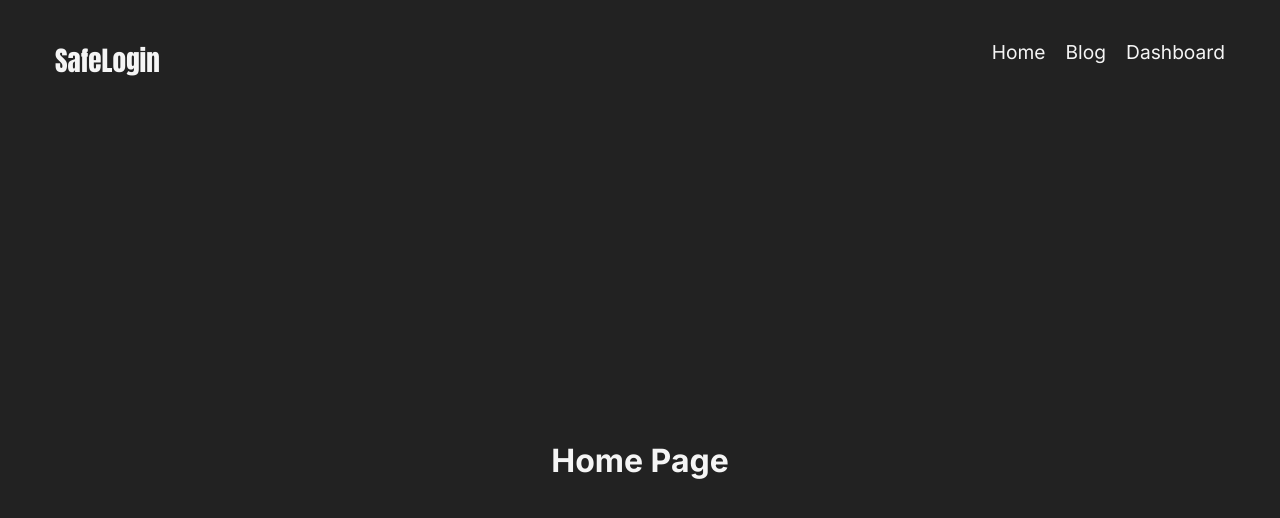
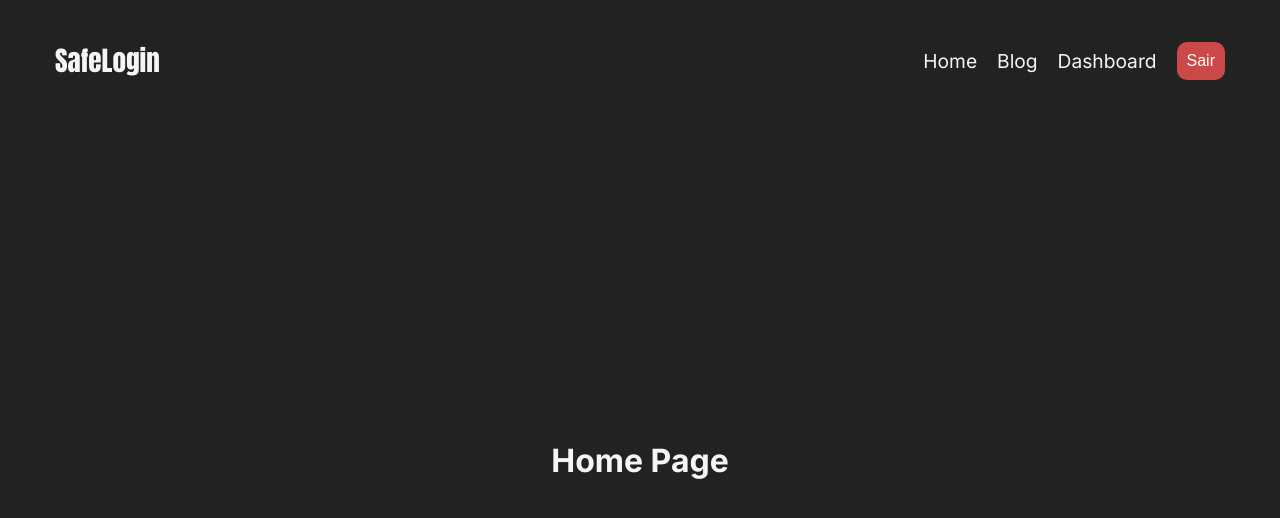
Before and after one commit to davR7/safe-login, a Next.js app: page / in a window 1280 px wide. Shown: the top 518 px of the page. Built offline with nearby package versions, Linux system fonts and the light colour scheme.

Commit message:
updated - modified css for imported LogoutButton in Navbar component

```diff
--- a/src/ui/Navbar/index.tsx
+++ b/src/ui/Navbar/index.tsx
@@ -1,6 +1,7 @@
 import Link from "next/link";
 import styles from "./navbar.module.css";
 import { options } from "./options";
+import LogoutButton from "../LogoutButton/page";
 
 export default function Navbar() {
   return (
@@ -16,6 +17,7 @@ export default function Navbar() {
             </li>
           ))}
         </ul>
+        <LogoutButton />
       </nav>
     </div>
   );
--- a/src/ui/Navbar/navbar.module.css
+++ b/src/ui/Navbar/navbar.module.css
@@ -2,6 +2,11 @@
   padding: 40px 15px;
   display: flex;
   justify-content: space-between;
+}
+
+.menu {
+  display: flex;
+  align-items: center;
 }
 
 .logo {
```
